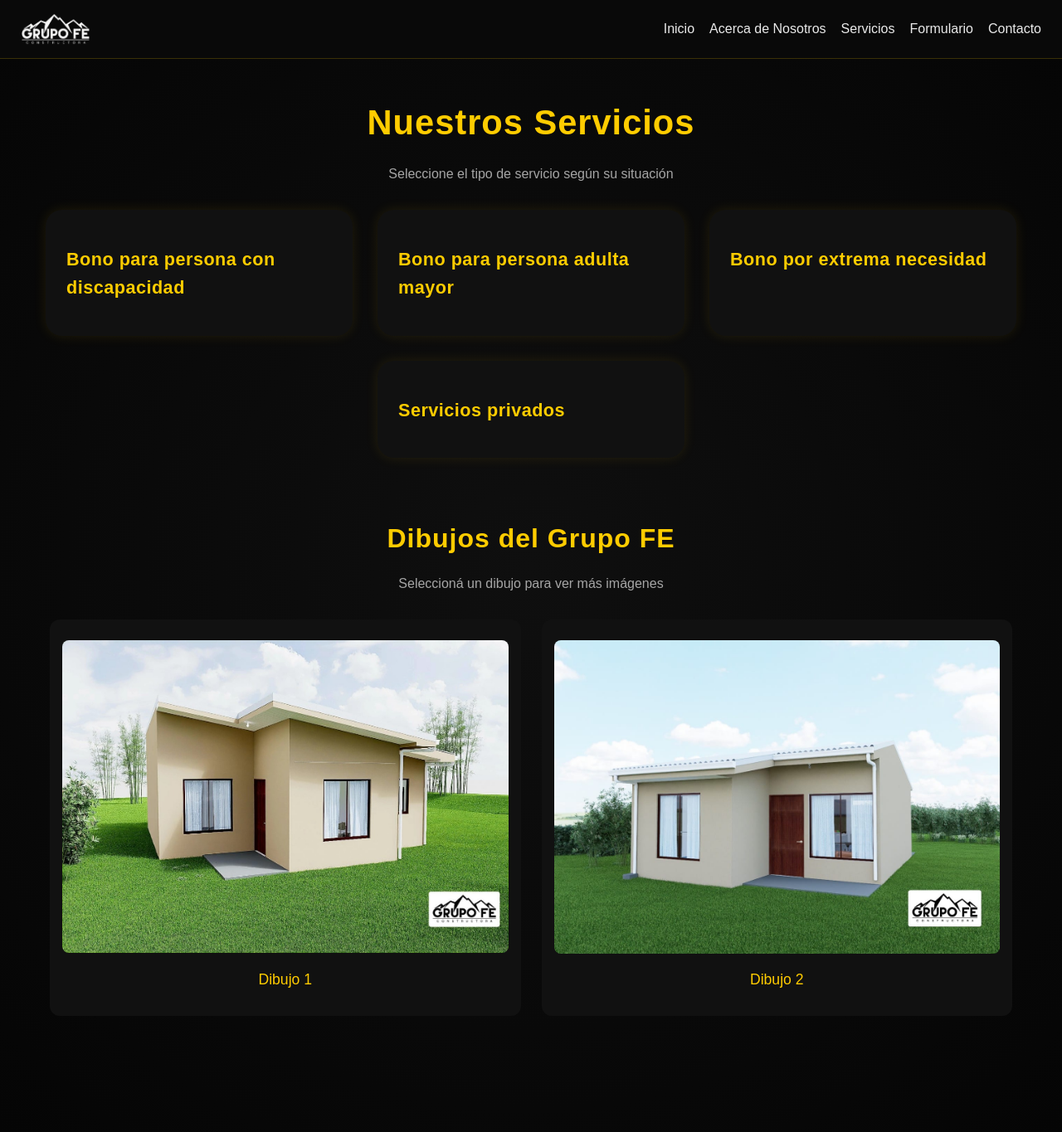
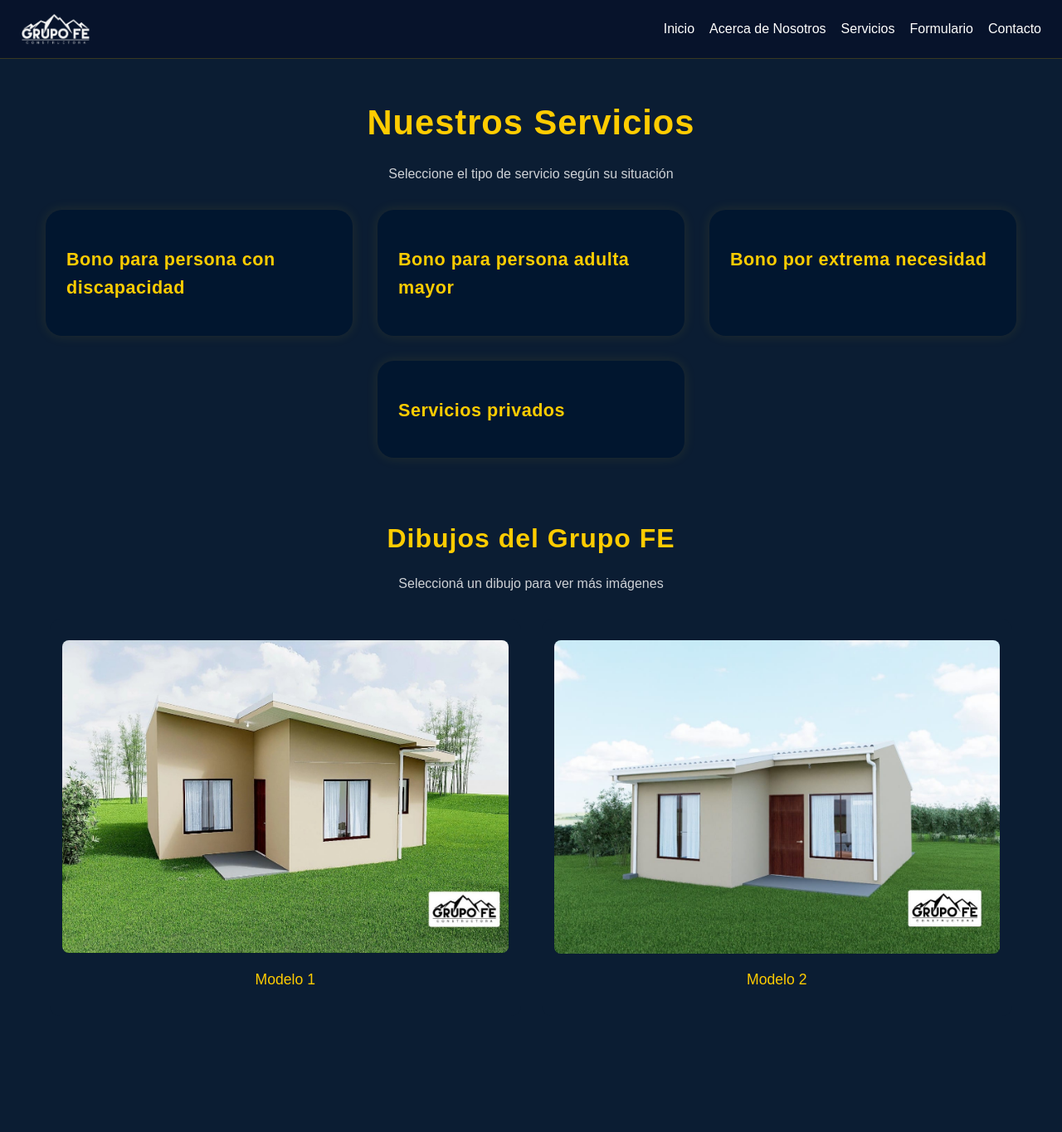
Before and after one commit to Shazan69-blip/p-gina-web, a Flask app: page /servicios in a window 1280 px wide. Shown: the whole page at 83% size. Run offline with Flask 3, Linux system fonts and the light colour scheme.

Commit message:
Actualizo servicios.html y color de servicios.css

```diff
--- a/static/color de servicios.css
+++ b/static/color de servicios.css
@@ -3,8 +3,8 @@ body {
   font-family: "Poppins", sans-serif;
   margin: 0;
   padding: 0;
-  background: radial-gradient(circle at center, #0f0f0f 0%, #050505 100%);
-  color: #f1f1f1;
+  background: radial-gradient(circle at center, #0b1d33 0%, #0b1d33 100%);
+  color: #ffffff;
   overflow-x: hidden;
   line-height: 1.6;
   text-rendering: optimizeLegibility;
@@ -16,7 +16,7 @@ body {
 /* ======= NAVBAR ======= */
 .navbar {
   padding: 15px 25px;
-  background: rgba(10, 10, 10, 0.9);
+  background: rgba(8, 20, 43, 0.98);
   backdrop-filter: blur(10px);
   display: flex;
   justify-content: space-between;
@@ -50,7 +50,7 @@ body {
 
 .navbar li a {
   text-decoration: none;
-  color: #eaeaea;
+  color: #ffffff;
   font-weight: 500;
   font-size: 1em;
   transition: color 0.3s ease, transform 0.2s ease;
@@ -104,7 +104,7 @@ body {
     right: -100%;
     width: 100%;
     height: calc(100vh - 65px);
-    background: rgba(5, 5, 5, 0.97);
+    background: rgba(8, 20, 43, 0.98);
     flex-direction: column;
     justify-content: center;
     align-items: center;
@@ -135,7 +135,7 @@ body {
 }
 
 .servicios.enfocado {
-  background: rgba(0, 0, 0, 0.95);
+  background: rgba(8, 20, 43, 0.98);
 }
 
 /* ======= TÍTULOS ======= */
@@ -147,7 +147,7 @@ body {
 }
 
 .subtitulo {
-  color: #cccccc;
+  color: #ffffff;
   font-size: 1.15em;
   margin-bottom: 50px;
 }
@@ -163,8 +163,8 @@ body {
 
 /* ======= TARJETAS DE BONOS ======= */
 .bono {
-  background: #111;
-  color: #f1f1f1;
+  background: #01162f;
+  color: #ffffff;
   border-radius: 20px;
   box-shadow: 0 0 15px rgba(255, 204, 0, 0.1);
   width: 320px;
@@ -206,7 +206,7 @@ body {
   max-width: 850px;
   padding: 50px;
   z-index: 999;
-  background: #151515;
+  background:#0b1d33;
   box-shadow: 0 0 60px rgba(255, 204, 0, 0.4);
   cursor: default;
   border: 1px solid rgba(255, 204, 0, 0.2);
@@ -224,7 +224,7 @@ body {
   border-radius: 10px;
 }
 .bono.expandido::-webkit-scrollbar-track {
-  background: #222;
+  background: #0b1d33;
 }
 
 .bono.expandido .contenido {
@@ -266,7 +266,7 @@ body {
 
 .bono li,
 .bono ul p {
-  background: #1b1b1b;
+  background: #0b1d33;
   margin-bottom: 8px;
   padding: 10px 14px;
   border-radius: 10px;
@@ -279,7 +279,7 @@ body {
 .volver {
   background: #ffcc00;
   border: none;
-  color: #111;
+  color: #0b1d33;
   font-weight: 600;
   padding: 10px 24px;
   border-radius: 8px;
@@ -354,7 +354,7 @@ body {
     margin: 20px;
   }
   .dibujo {
-    background:#111;
+    background:#0b1d33;
     color:#fff;
     padding:10px;
     border-radius:8px;
@@ -385,7 +385,7 @@ body {
 
 /* ======= ESTILO GENERAL ======= */
 body {
-  background-color: #0a0a0a;
+  background-color:#0b1d33;
   color: #fff;
   font-family: "Poppins", sans-serif;
   margin: 0;
@@ -419,7 +419,7 @@ body {
 }
 
 .dibujo {
-  background: #111;
+  background: #0b1d33;
   border-radius: 12px;
   padding: 15px;
   width: 300px;
@@ -451,7 +451,7 @@ body {
   display: none;
   position: fixed;
   inset: 0;
-  background: rgba(0, 0, 0, 0.92);
+  background: #0b1d33;
   justify-content: center;
   align-items: center;
   z-index: 10000;
--- a/templates/servicio.html
+++ b/templates/servicio.html
@@ -209,13 +209,13 @@ Por otro lado, los casos de fuerza mayor tienen origen externo e imprevisible, e
     <!-- 🔹 Dibujo 1 -->
     <div class="dibujo" onclick="abrirGaleria(1)">
       <img src="{{ url_for('static', filename='dibujo1.jpeg') }}" alt="Dibujo 1">
-      <h2>Dibujo 1</h2>
+      <h2>Modelo 1</h2>
     </div>
 
     <!-- 🔹 Dibujo 2 -->
     <div class="dibujo" onclick="abrirGaleria(2)">
       <img src="{{ url_for('static', filename='dibujo2ade.jpeg') }}" alt="Dibujo 2">
-      <h2>Dibujo 2</h2>
+      <h2>Modelo 2</h2>
     </div>
 
 
```
